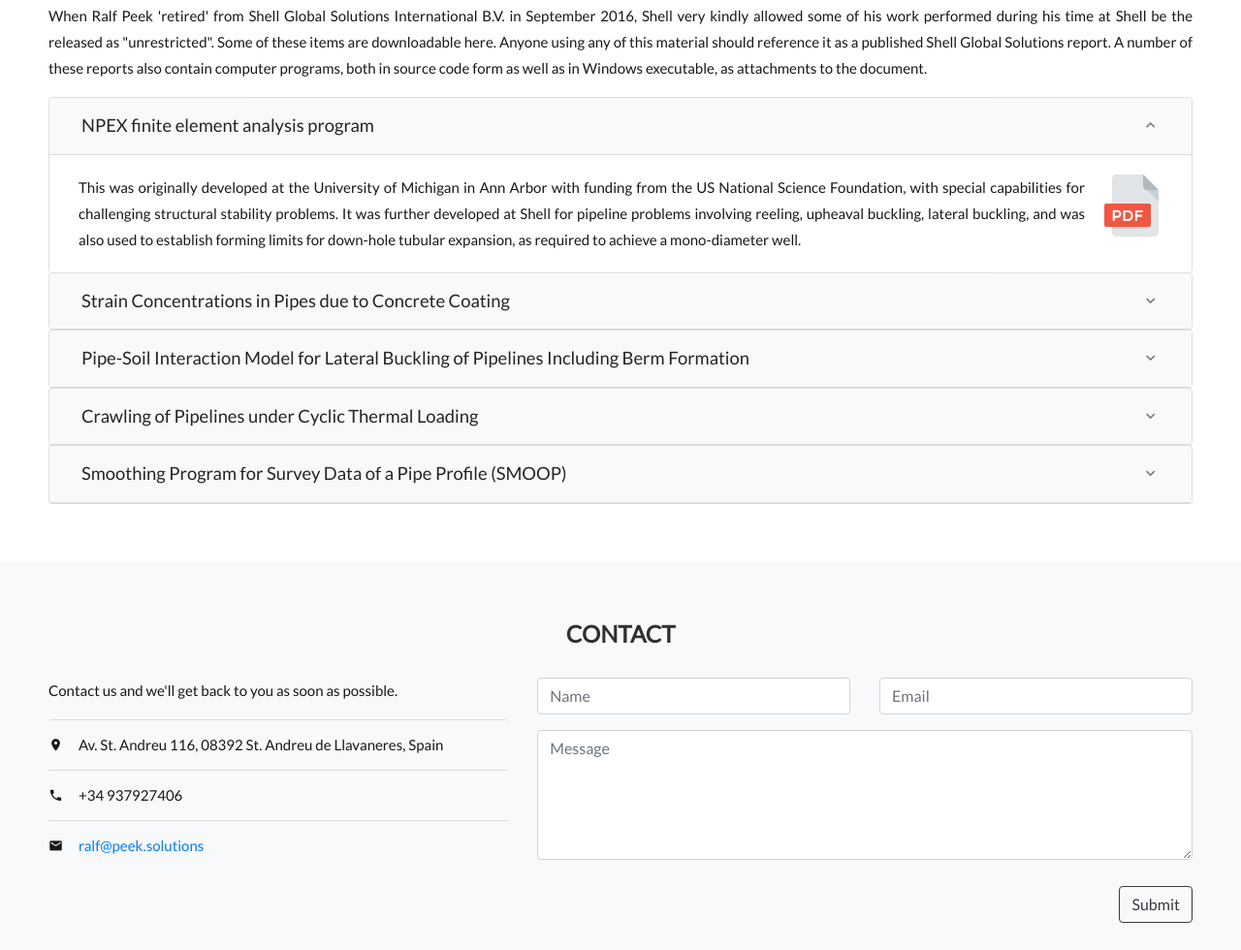
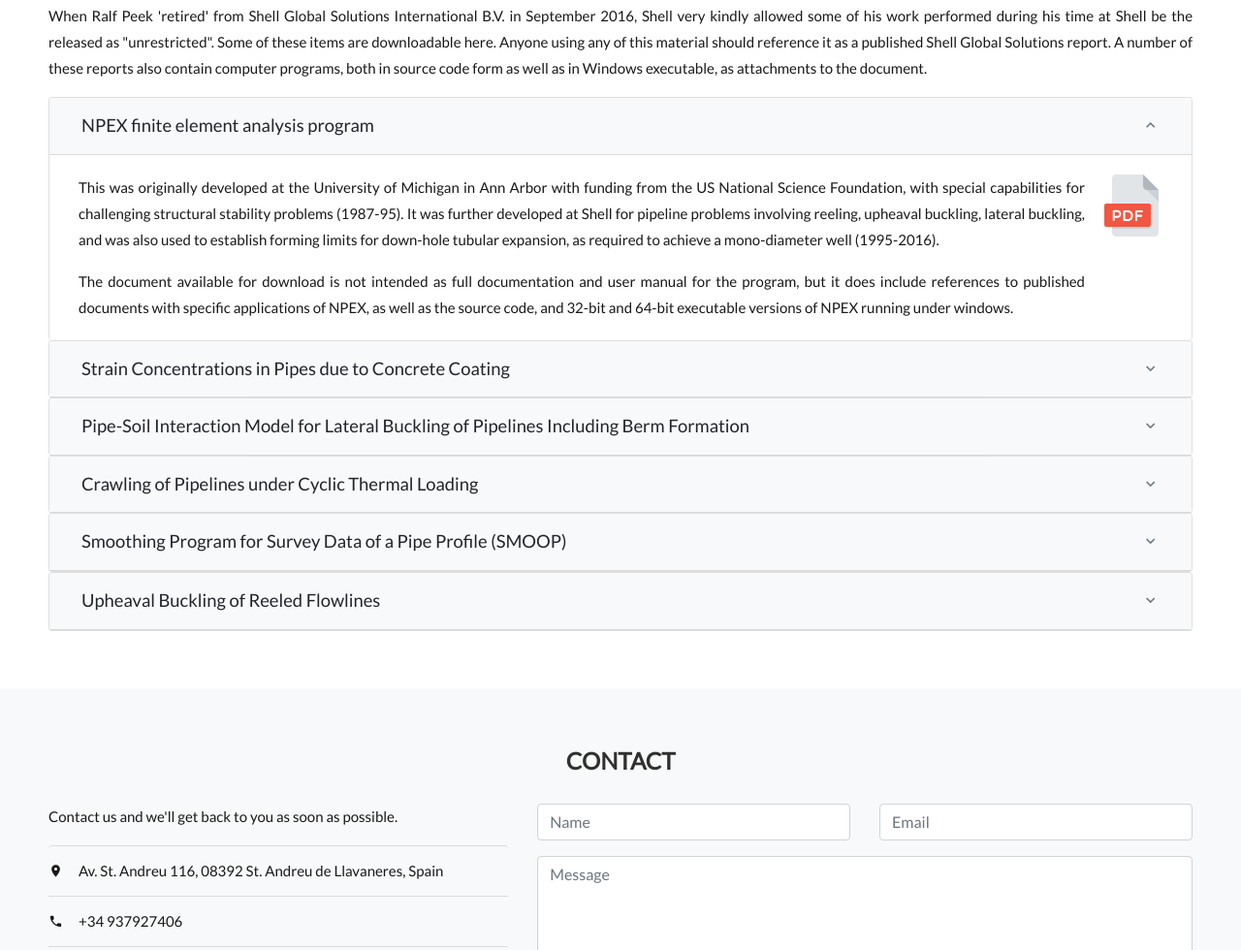
Before and after one commit to khpeek/peek-solutions, a website: page index.html in a window 1280 px wide. Shown: the part 1695-2675 px from the top of the page at 97% size. Drawn offline with nearby package versions, Linux system fonts and the light colour scheme; some packages are replaced by stand-ins of ours.

Commit message:
Rewrote the NPEX intro text and added a publication. Minor grammar fixes following Grammarly.

```diff
--- a/index.html
+++ b/index.html
@@ -239,7 +239,20 @@
       </div>
       <div id="collapseOnePublications" class="collapse show" aria-labelledby="headingOnePublications" data-parent="#accordion-publications">
         <div class="card-body d-flex">
-          <p class="text-justify mb-0">This was originally developed at the University of Michigan in Ann Arbor with funding from the US National Science Foundation, with special capabilities for challenging structural stability problems.  It was further developed at Shell for pipeline problems involving reeling, upheaval buckling, lateral buckling, and was also used to establish forming limits for down-hole tubular expansion, as required to achieve a mono-diameter well.</p>
+          <div>
+            <p class="text-justify">
+              This was originally developed at the University of Michigan
+              in Ann Arbor with funding from the US National Science Foundation, with special capabilities for
+              challenging structural stability problems (1987-95). It was further developed at Shell for pipeline
+              problems involving reeling, upheaval buckling, lateral buckling, and was also used to establish forming
+              limits for down-hole tubular expansion, as required to achieve a mono-diameter well (1995-2016).
+            </p>
+            <p class="text-justify mb-0">
+              The document available for download is not intended as full documentation and user manual for the
+              program, but it does include references to published documents with specific applications of NPEX, as
+              well as the source code, and 32-bit and 64-bit executable versions of NPEX running under windows.
+            </p>
+          </div>
           <a href="publications/SR.16.12288_NPEX_FEA_Program_Release.pdf"><img src="img/pdf.svg" class="pdf-icon pl-3"></a>
         </div>
       </div>
@@ -258,7 +271,7 @@
       </div>
       <div id="collapseTwoPublications" class="collapse" aria-labelledby="headingTwoPublications" data-parent="#accordion-publications">
         <div class="card-body d-flex">
-          <p class="text-justify mb-0">The effect of concrete coating on strain concentration in pipes, accounting for limited bond strength between the pipeline and the weight coating.  Npex implementation, and testing of the method by Verley and Ness for this.  (This allows this concrete to be included in simulations of lateral buckling, or ice gouging over a buried pipeline, for instance).</p>
+          <p class="text-justify mb-0">The effect of concrete coating on strain concentration in pipes, accounting for limited bond strength between the pipeline and the weight coating.  NPEX implementation, and testing of the method by Verley and Ness for this.  (This allows this concrete to be included in simulations of lateral buckling, or ice gouging over a buried pipeline, for instance).</p>
           <a href="publications/EP2006-5161.pdf"><img src="img/pdf.svg" class="pdf-icon pl-3"></a>
         </div>
       </div>
@@ -296,7 +309,7 @@
       </div>
       <div id="collapseFourPublications" class="collapse" aria-labelledby="headingFourPublications" data-parent="#accordion-publications">
         <div class="card-body d-flex">
-          <p class="text-justify mb-0">Analytical Solutions for Pipeline Walking developed in 2002 for loading by the most severe conceivable loading, consisting of a sudden surge in temperature that propagates down the line.  (These solutions were developed before those of the Safebuck JIP, and were available to the Safebuck JIP, but could not be referenced in those days).  They also include solutions for the maximum restraint force to stop walking, and the optimum location of the restraint.  However, they are based on idealized, and extreme conditions.  Whereas they help in developing a feel for the problem, for practical applications, it is recommended to use numerical methods, accounting for more realistic temperature histories, as well as other effects such as possible interactions between pipeline walking and lateral buckling). </p>
+          <p class="text-justify mb-0">Analytical Solutions for Pipeline Walking developed in 2002 for loading by the most severe conceivable loading, consisting of a sudden surge in temperature that propagates down the line.  (These solutions were developed before those of the Safebuck JIP, and were available to the Safebuck JIP, but could not be referenced in those days).  They also include solutions for the maximum restraint force to stop walking and the optimum location of the restraint.  However, they are based on idealized, and extreme conditions.  Whereas they help in developing a feel for the problem, for practical applications, it is recommended to use numerical methods, accounting for more realistic temperature histories, as well as other effects such as possible interactions between pipeline walking and lateral buckling). </p>
           <a href="publications/OP-02-30011.pdf"><img src="img/pdf.svg" class="pdf-icon pl-3"></a>
         </div>
       </div>
@@ -315,8 +328,30 @@
       </div>
       <div id="collapseFivePublications" class="collapse" aria-labelledby="headingFivePublications" data-parent="#accordion-publications">
         <div class="card-body d-flex">
-          <p class="text-justify mb-0">Program for smoothing of survey data describing the Out-Of-Straightness (OOS) of a pipeline profile for upheaval buckling assessments.  This calculates the best fit structural profile, where a structural profile is any profile that can be achieved by an initially-straight, linearly elastic pipe under downward forces which are limited to the gravity loads on the pipe, and upward forces which can be anything anywhere.  (For upheaval buckling assessments SMOOP has been used as a pre-processor, followed by NPEX to perform the upheaval buckling assessment accounting for non-linearity due to inelastic behavior of the steel, and pipe-soil interaction.  This program was developed around the year 2000 when it took hours to run on the PCs of those days, but it is a matter of minutes or even seconds now. Furthermore, the latest version enables a multi-grid approach, that can make the solution process more computationally efficient).</p>
+          <p class="text-justify mb-0">Program for smoothing of survey data describing the Out-Of-Straightness (OOS) of a pipeline profile for upheaval buckling assessments.  This calculates the best fit structural profile, where a structural profile is any profile that can be achieved by an initially-straight, linearly elastic pipe under downward forces which are limited to the gravity loads on the pipe, and upward forces which can be anything anywhere.  (For upheaval buckling assessments SMOOP has been used as a pre-processor, followed by NPEX to perform the upheaval buckling assessment accounting for non-linearity due to the inelastic behavior of the steel, and pipe-soil interaction.  This program was developed around the year 2000 when it took hours to run on the PCs of those days, but it is a matter of minutes or even seconds now. Furthermore, the latest version enables a multi-grid approach, that can make the solution process more computationally efficient).</p>
           <a href="publications/16.12427.pdf"><img src="img/pdf.svg" class="pdf-icon pl-3"></a>
+        </div>
+      </div>
+    </div>
+
+    <div class="card">
+      <div class="card-header bg-light" id="headingSixPublications">
+        <h5 class="mb-0">
+          <button class="btn btn-light w-100 text-left d-flex justify-content-between collapsed" data-toggle="collapse" data-target="#collapseSixPublications" aria-expanded="true" aria-controls="collapseSixPublications">
+            <p class="lead mb-0">
+              Upheaval Buckling of Reeled Flowlines
+            </p>
+            <i class="mdi mdi-chevron-down lead text-muted"></i>
+          </button>
+        </h5>
+      </div>
+      <div id="collapseSixPublications" class="collapse" aria-labelledby="headingSixPublications" data-parent="#accordion-publications">
+        <div class="card-body d-flex">
+          <p class="text-justify mb-0">
+            This paper on the effect of reeling and infill under a pipe on upheaval buckling was presented and distributed at
+            OMAE 1998 in Lisbon, but not included in the conference proceedings.
+          </p>
+          <a href="publications/SR.12.12579_Upheaval_buckling_of_reeled_flowlines.pdf"><img src="img/pdf.svg" class="pdf-icon pl-3"></a>
         </div>
       </div>
     </div>
```
Also changed, not shown: 1 other file.
